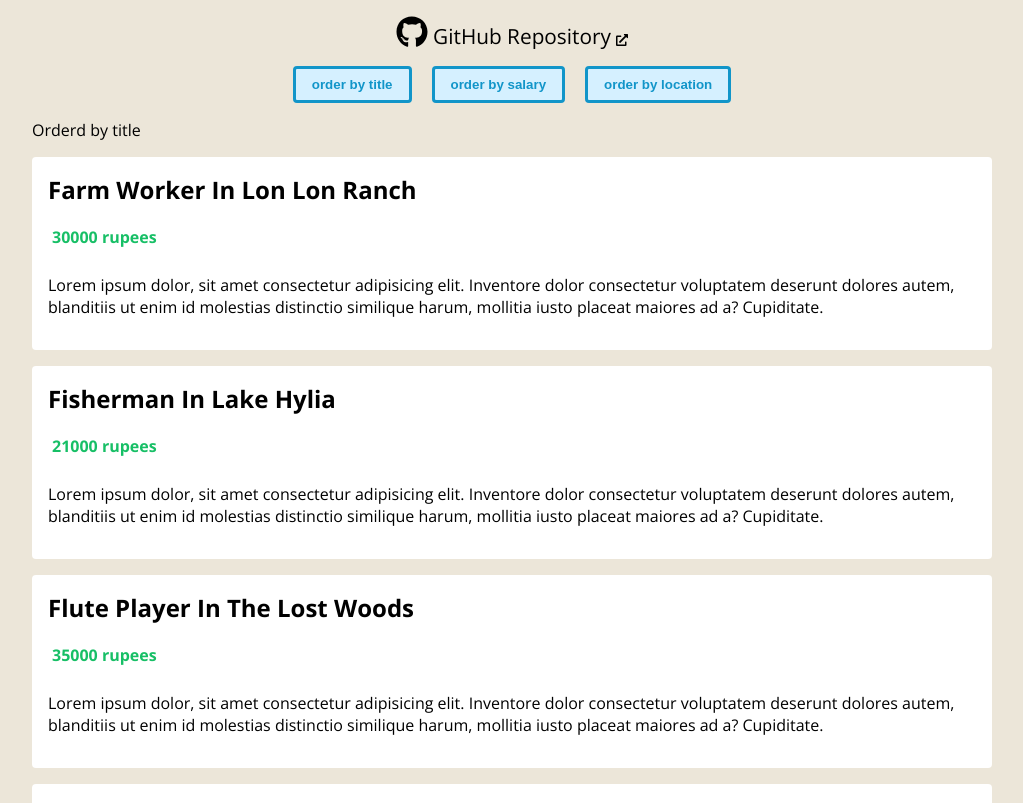
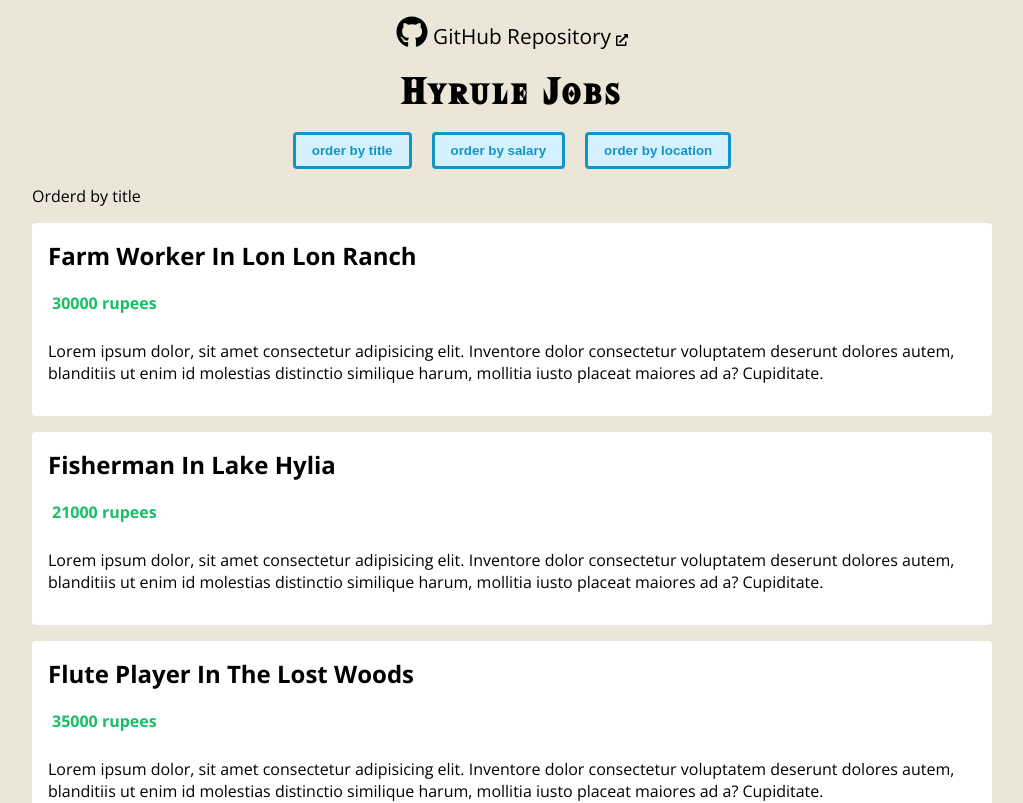
Before and after one commit to toshi-ue/vue_with_typescript, a Vue app: page / in a window 1280 px wide. Shown: the top 803 px of the page, without its empty margins (128-1151 px from the left). Built offline with nearby package versions, Linux system fonts and the light colour scheme.

Commit message:
add: 特定の文字フォントを使用する

```diff
--- a/src/App.vue
+++ b/src/App.vue
@@ -13,6 +13,7 @@
           <font-awesome-icon :icon="['fa', 'external-link-alt']" size="xs" />
         </a>
       </p>
+      <h1>Hyrule Jobs</h1>
       <button @click="handleClick('title')">order by title</button>
       <button @click="handleClick('salary')">order by salary</button>
       <button @click="handleClick('location')">order by location</button>
--- a/src/assets/global.css
+++ b/src/assets/global.css
@@ -4,3 +4,13 @@
   font-family: 'Open Sans';
   background: #ece6d9;
 }
+
+@font-face {
+  font-family: HyliaSerif;
+  src: url("HyliaSerifBeta-Regular.otf") format("opentype");
+}
+
+h1{
+  font-family: HyliaSerif;
+  letter-spacing: 4px;
+}
```
Also changed, not shown: src/assets/HyliaSerifBeta-Regular.otf (added).
